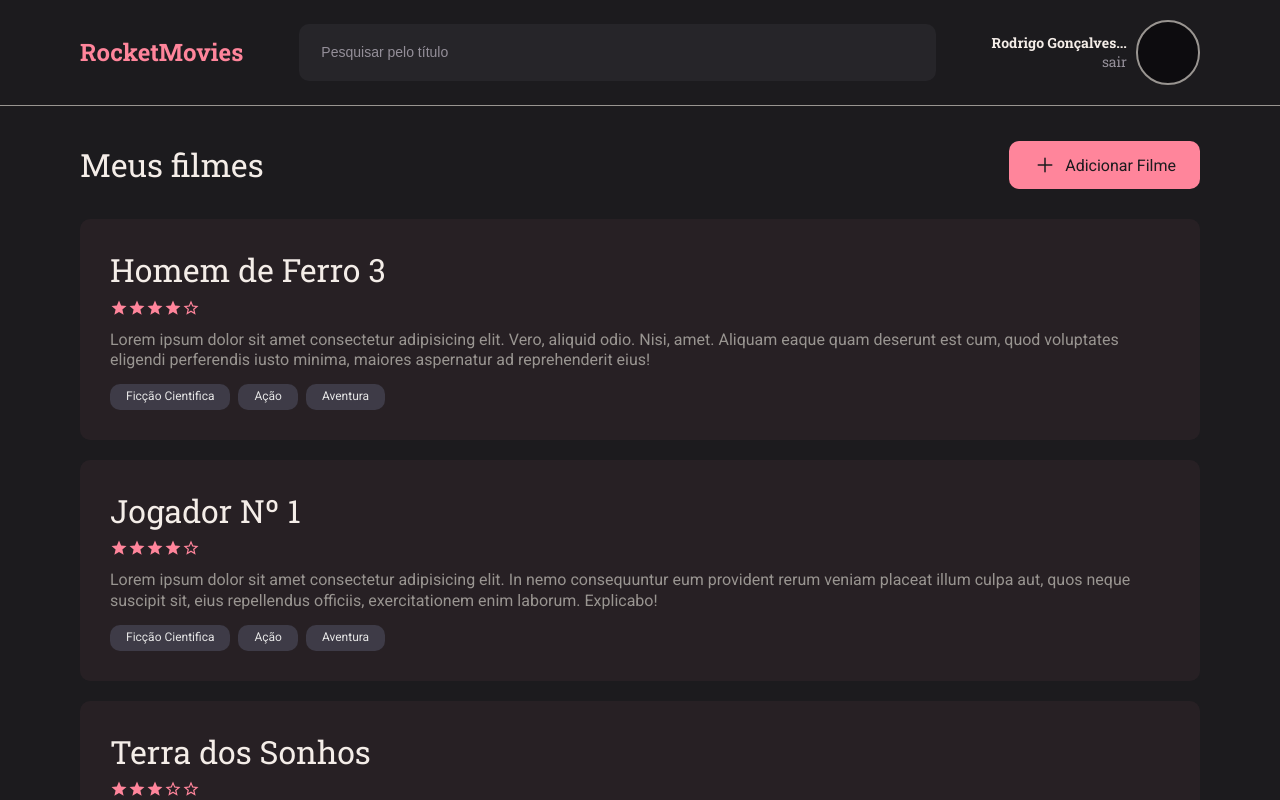
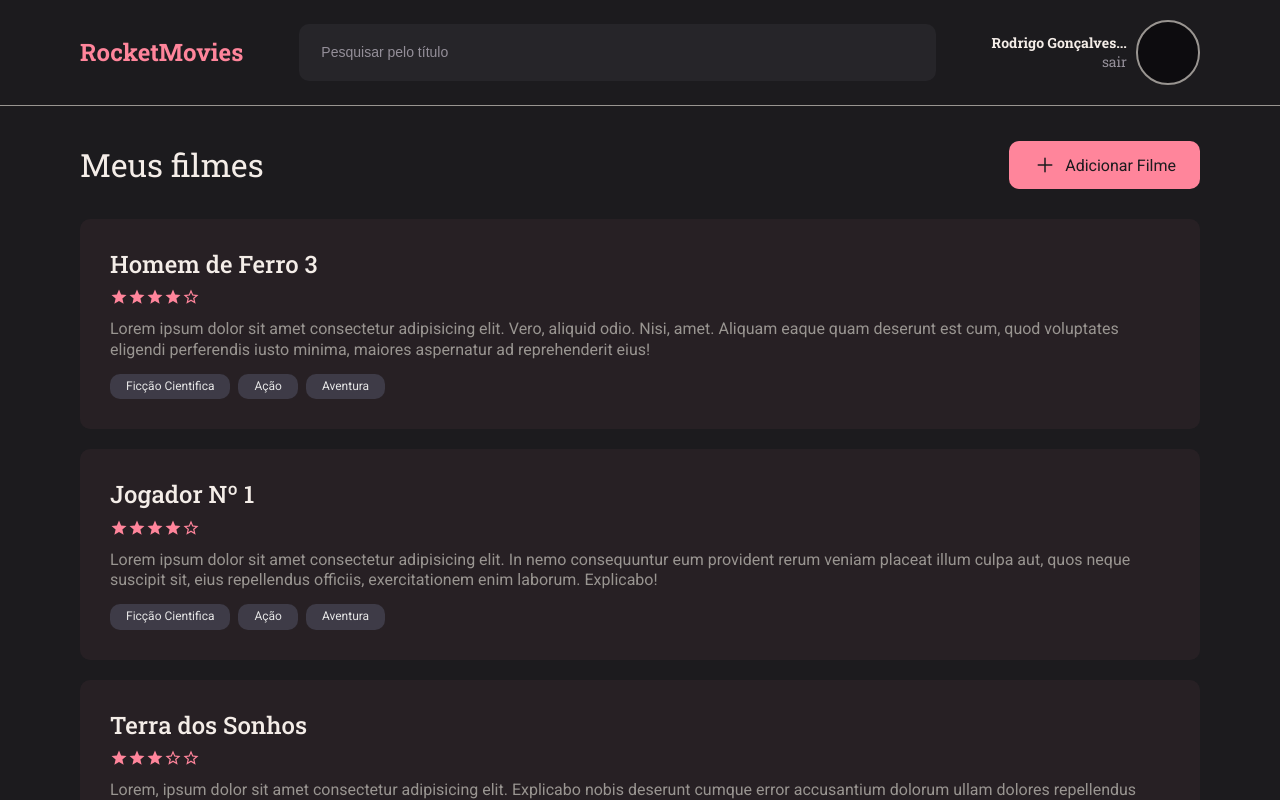
Before and after one commit to joaolucas3002/RocketMoves, a React (Vite) app: page /home in a window 1280 px wide. Built offline with nearby package versions, Linux system fonts and the light colour scheme.

Commit message:
rename TitleSection to Subtitle

```diff
--- a/src/components/Post.tsx
+++ b/src/components/Post.tsx
@@ -1,7 +1,7 @@
 import styled from 'styled-components';
 import { Link } from 'react-router-dom';
 
-import { TitleSection } from '../styles/styledGlobal';
+import { Subtitle } from '../styles/styledGlobal';
 import { Stars } from './Stars';
 
 import { theme } from '../theme';
@@ -88,7 +88,7 @@ export function Post({ title, post, stars, id, tags }: PostProps) {
    return (
       <ContainerPost to={`/post/${id}`}>
          <ContainerInfo>
-            <TitleSection>{title}</TitleSection>
+            <Subtitle>{title}</Subtitle>
             <Stars amountOfStar={stars} />
          </ContainerInfo>
          <PP>{ValuePost}</PP>
--- a/src/pages/Home.tsx
+++ b/src/pages/Home.tsx
@@ -5,7 +5,7 @@ import { Link } from 'react-router-dom';
 import { Header } from '../components/Header';
 import { Post } from '../components/Post';
 
-import { MaxWidthScrollbar, TitleSection,ContainerHidden } from '../styles/styledGlobal';
+import { MaxWidthScrollbar, Title,ContainerHidden } from '../styles/styledGlobal';
 
 import { theme } from '../theme';
 
@@ -93,7 +93,7 @@ export function Home() {
          <MaxWidthScrollbar>
             <Main>
                <Section>
-                  <TitleSection>Meus filmes</TitleSection>
+                  <Title>Meus filmes</Title>
 
                   <ContainerButton>
                      <ButtonSmall to="/createPost">
--- a/src/pages/Post.tsx
+++ b/src/pages/Post.tsx
@@ -11,7 +11,7 @@ import { posts } from '../informacoes';
 
 import {
    MaxWidthScrollbar,
-   TitleSection,
+   Title,
    ContainerHidden,
 } from '../styles/styledGlobal';
 import { theme } from '../theme';
@@ -119,7 +119,7 @@ export function Post() {
                      <TbArrowLeft /> Voltar
                   </ButtonHistory>
                   <ContainerWrap>
-                     <TitleSection>{title}</TitleSection>
+                     <Title>{title}</Title>
                      <Stars amountOfStar={stars} />
                   </ContainerWrap>
                   <ContainerWrap>
--- a/src/styles/styledGlobal.tsx
+++ b/src/styles/styledGlobal.tsx
@@ -44,7 +44,9 @@ export const MaxWidthScrollbar = styled.div`
    }
 `;
 
-export const TitleSection = styled.h2`
+
+
+export const Title = styled.h2`
    color: ${color.third};
    font-size: ${font.size.xl};
    line-height: ${font.lineHeight};
@@ -52,12 +54,12 @@ export const TitleSection = styled.h2`
    font-weight: 400;
 `;
 
-export const Title = styled.h2`
+export const Subtitle = styled.h2`
    color: ${color.third};
    font-size: ${font.size.lg};
    line-height: ${font.lineHeight};
    font-family: ${font.family.robotoSlab};
-   font-weight: 700;
+   font-weight: 500;
 `;
 
 export const TextLink = styled(Link)`
--- a/src/styles/styledsLoaginAndRecord.tsx
+++ b/src/styles/styledsLoaginAndRecord.tsx
@@ -22,7 +22,7 @@ export const Logo2xl = styled.h2`
 
 export const Subtitle = styled.h2`
    color: ${color.third};
-   font-size: clamp(${font.size.lg});
+   font-size: ${font.size.lg};
    line-height: ${font.lineHeight};
    font-family: ${font.family.robotoSlab};
    font-weight: 500;
```
